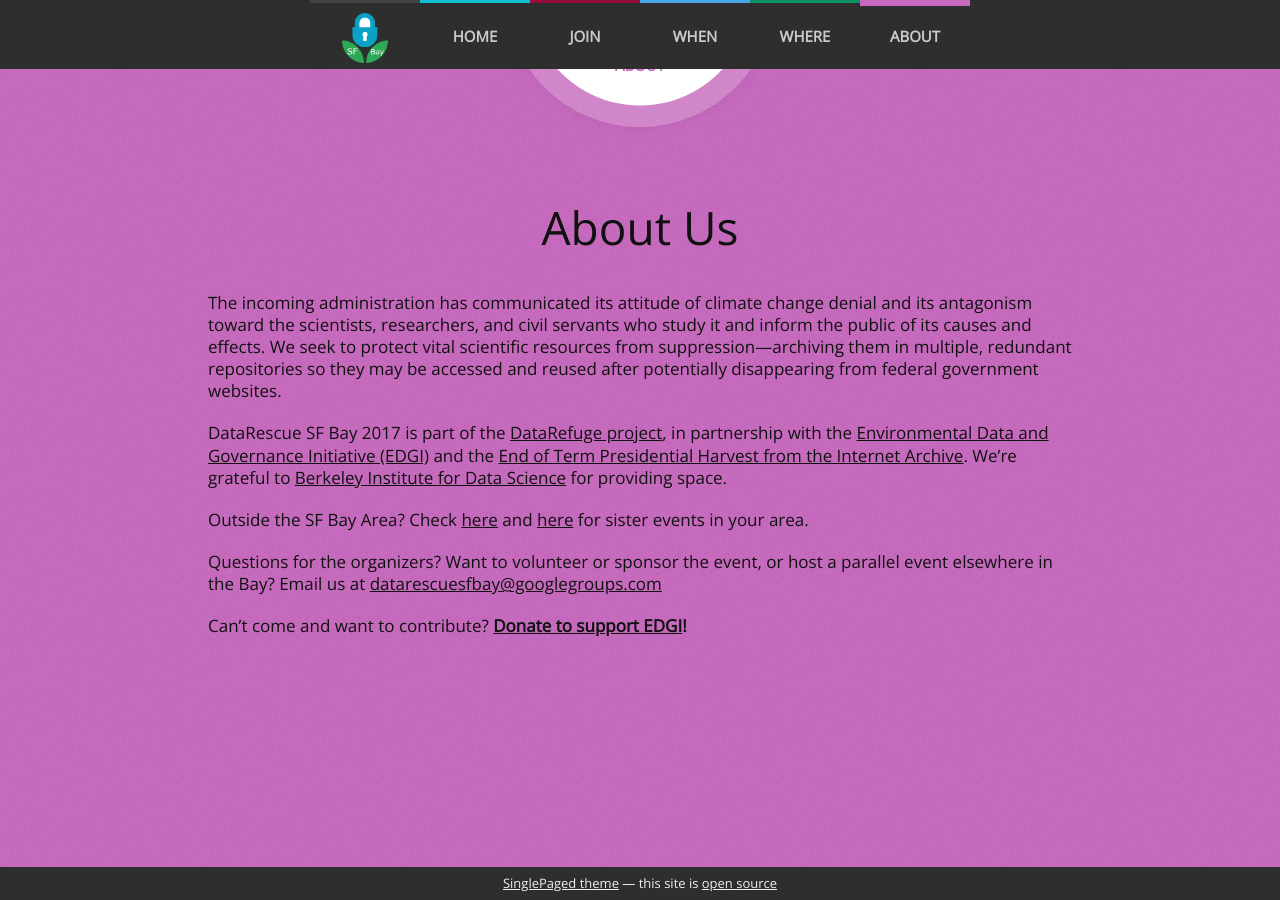
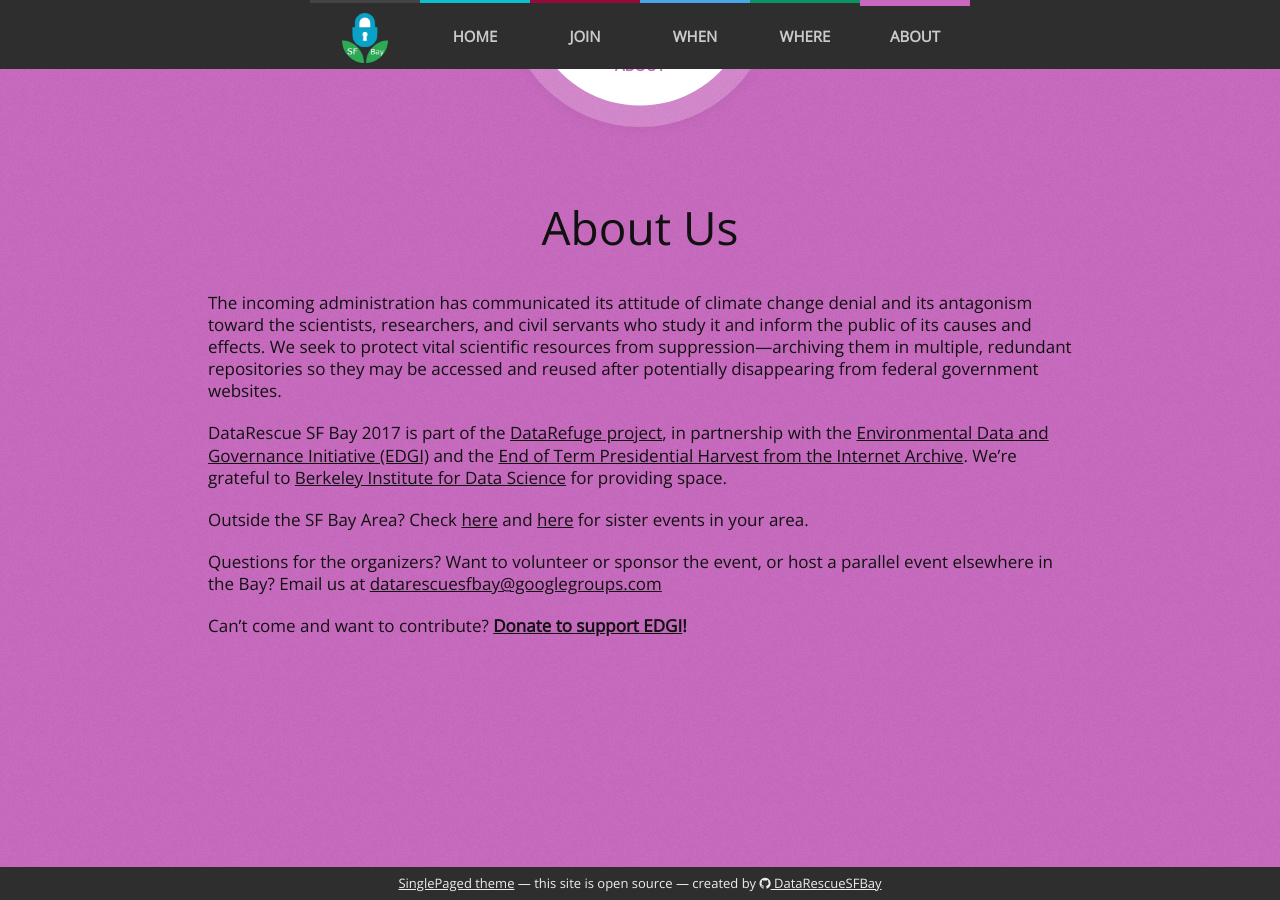
Before and after one commit to suchthis/DataRescueSFBay.github.io, a Jekyll site: the page built from index.html, in a window 1280 px wide and 900 px high, scrolled down 3862 px. Built offline with Jekyll 4.4.1, drawn with Linux system fonts in a browser that asks for light colours; nearby versions of some CDN libraries.

Commit message:
Update footer.md

```diff
--- a/_includes/footer.md
+++ b/_includes/footer.md
@@ -2,4 +2,6 @@
 
 [SinglePaged theme](https://github.com/t413/SinglePaged)
 &mdash;
-this site is [open source]({{ site.source_link }})
+this site is open source
+&mdash;
+created by [<i class="fa fa-github"></i> DataRescueSFBay](https://github.com/DataRescueSFBay)
```
